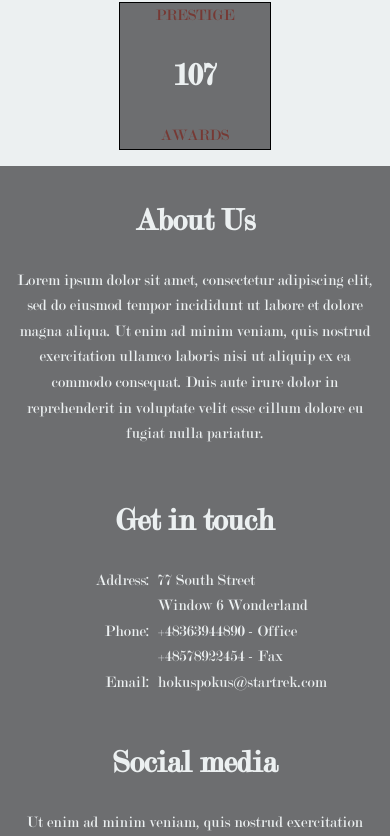
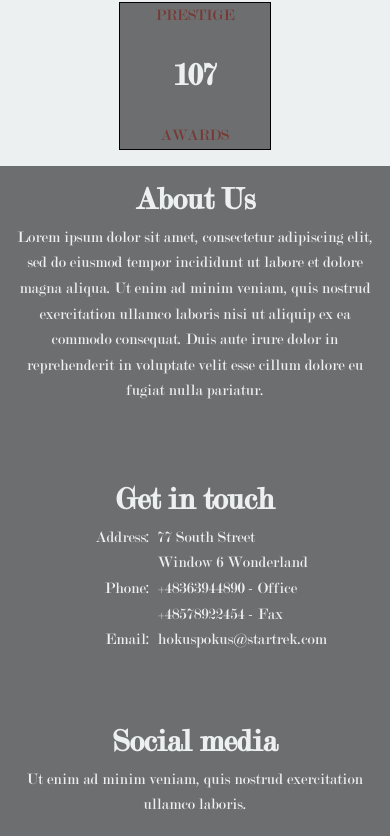
Before and after one commit to ypablo/School-of-Magic, a website: page index.html in a window 390 px wide. Shown: the part 5033-5869 px from the top of the page. Drawn offline with nearby package versions, Linux system fonts and the light colour scheme.

Commit message:
Add mobile version

```diff
--- a/style/style.css
+++ b/style/style.css
@@ -742,10 +742,12 @@ html {
       overflow: hidden;
       margin: 0 auto;
     }
-    .footer_column {
-      padding: .5rem;
+    .footer_column h1{
+      padding:0;
+      margin:0;
     }
     [class*="fab fa-"] {
       font-size: 2rem;
     }
+
 }
```
